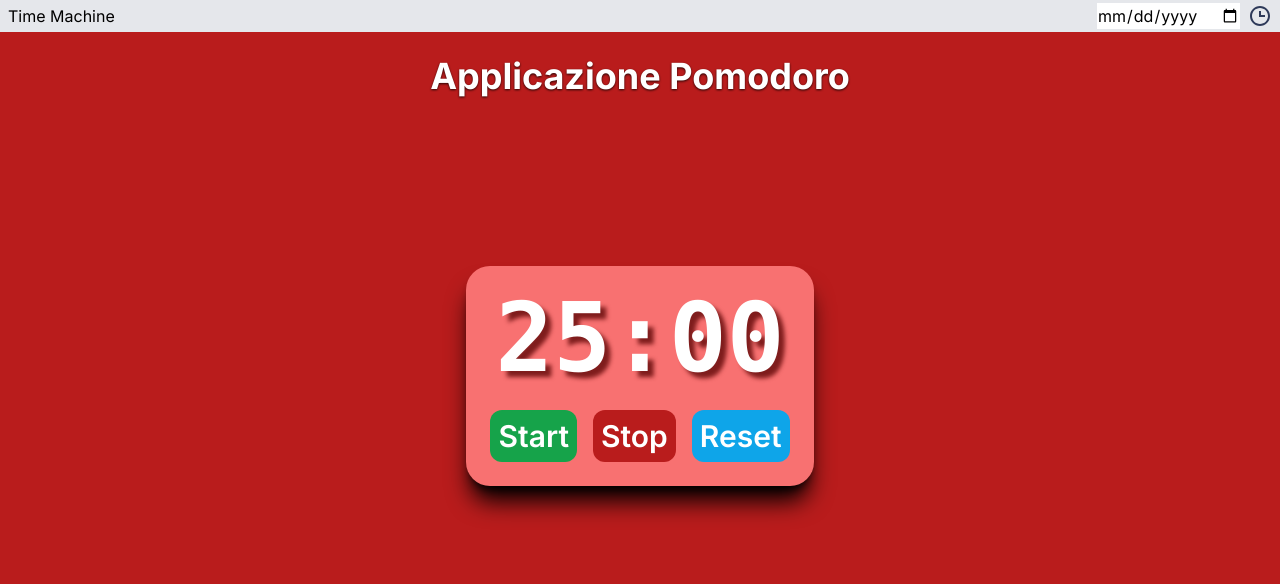
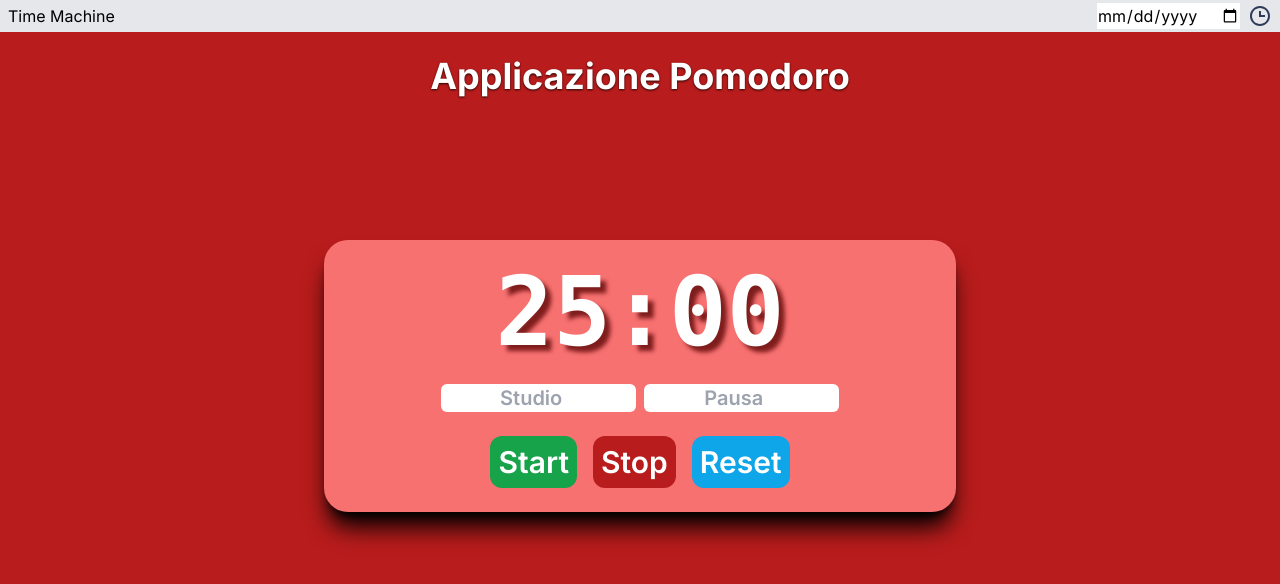
Before and after one commit to ufilme/Semplicemente-Etereo-Luminoso-Fulgido-Immutabile-Eternamente, a Next.js app in the folder src/: page /pomodoro in a window 1280 px wide. Shown: the top 584 px of the page. Built offline with nearby package versions, Linux system fonts and the light colour scheme.

Commit message:
fix: changing timer's time

```diff
--- a/src/app/components/Timer.tsx
+++ b/src/app/components/Timer.tsx
@@ -5,8 +5,11 @@ import React, { useState, useEffect, useRef } from "react";
 export default function Timer() {
   const [isRunning, setIsRunning] = useState(false);
   const [elapsedTime, setElapsedTime] = useState(0);
-  //const intervalIdRef = useRef(null);
   const startTimeRef = useRef(0);
+
+  const [tStudio, settStudio] = useState(25);
+  const studioRef = useRef<HTMLInputElement>(null);
+  const pausaRef = useRef<HTMLInputElement>(null);
 
   useEffect(() => {
     let intervalId: undefined | ReturnType<typeof setInterval>;
@@ -21,8 +24,18 @@ export default function Timer() {
     };
   }, [isRunning]);
 
+  function changeTStudio () {
+    if (!isRunning) {
+      let val = studioRef.current?.value;
+      if (val != null && val != "") {
+        settStudio(parseInt(val));
+      }
+    }
+  }
+
   function start() {
     setIsRunning(true);
+    console.log("tStudio: " + tStudio);
     startTimeRef.current = Date.now() - elapsedTime;
   }
 
@@ -33,11 +46,16 @@ export default function Timer() {
   function reset() {
     setElapsedTime(0);
     setIsRunning(false);
+    let val = studioRef.current?.value;
+      if (val != null && val != "") {
+        settStudio(parseInt(val));
+      }
   }
 
   function formatTime() {
-    let leftTimeCSec = (25 * 60 * 1000 - elapsedTime) / 10;
-    let leftTimeSec = (25 * 60 * 1000 - elapsedTime) / 1000;
+    console.log("tStudio in formatTime(): " + tStudio);
+    let leftTimeCSec = (tStudio * 60 * 1000 - elapsedTime) / 10;
+    let leftTimeSec = (tStudio * 60 * 1000 - elapsedTime) / 1000;
     let minutes = Math.floor(leftTimeSec / 60);
     let seconds = Math.floor(leftTimeSec % 60);
     let cseconds = Math.floor(leftTimeCSec % 100);
@@ -48,33 +66,21 @@ export default function Timer() {
     return `${sminutes}:${sseconds}`;
   }
 
-  return (
-    <div className="timer-container flex flex-col items-center">
-      <div className="timer w-fit rounded-3xl bg-red-400 p-6 flex flex-col gap-6 items-center shadow-xl shadow-black">
-        <div className="timer-display font-mono text-8xl font-bold text-white">
-          {formatTime()}
+  return ( <div className="timer-container mx-auto items-center">
+    <div className="timer w-fit rounded-3xl bg-red-400 p-6 flex flex-col gap-6 items-center shadow-xl shadow-black">
+        <div className="timer-display font-mono text-8xl font-bold text-white">{formatTime()}</div>
+
+        <div className="timer-input-container flex flex-row justify-center gap-2 text-xl font-semibold">
+        <input id="input-studio" onChange={changeTStudio} ref={studioRef} className="rounded-md text-center w-1/3" type="number" placeholder="Studio"></input>
+        <input id="input-pausa" ref={pausaRef} className="rounded-md text-center w-1/3" type="number" placeholder="Pausa"></input>
         </div>
+
         <div className="controls flex gap-4 text-3xl font-semibold">
-          <button
-            onClick={start}
-            className="start-btn bg-green-600 hover:bg-green-800 text-white p-2 rounded-xl"
-          >
-            Start
-          </button>
-          <button
-            onClick={stop}
-            className="stop-btn bg-red-700 hover:bg-red-900 text-white p-2 rounded-xl"
-          >
-            Stop
-          </button>
-          <button
-            onClick={reset}
-            className="reset-btn bg-sky-500 hover:bg-sky-700 text-white p-2 rounded-xl"
-          >
-            Reset
-          </button>
+            <button onClick={start} className="start-btn bg-green-600 hover:bg-green-800 text-white p-2 rounded-xl">Start</button>
+            <button onClick={stop} className="stop-btn bg-red-700 hover:bg-red-900 text-white p-2 rounded-xl">Stop</button>
+            <button onClick={reset} className="reset-btn bg-sky-500 hover:bg-sky-700 text-white p-2 rounded-xl">Reset</button>
         </div>
-      </div>
     </div>
+</div>
   );
 }
```
